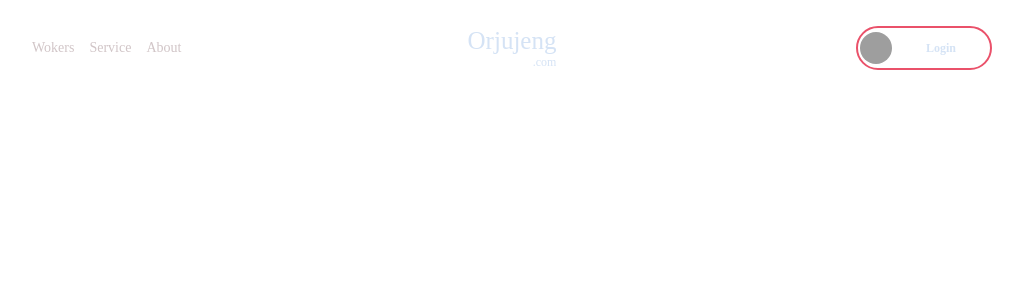
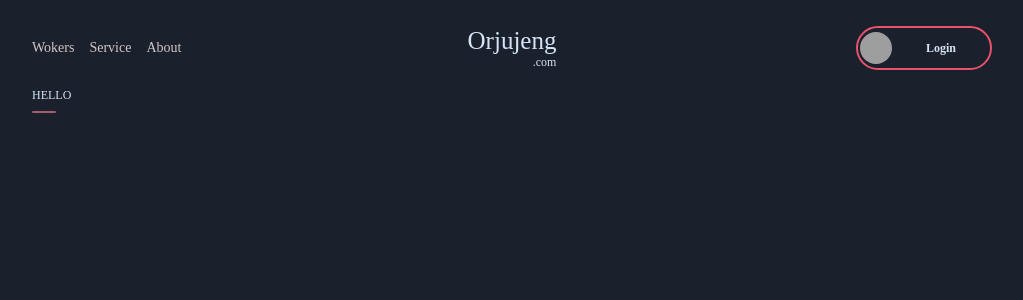
Before and after one commit to orjujeng/profile-frontend, a React (Vite) app: page / in a window 1280 px wide. Shown: the top 300 px of the page, without its empty margins (128-1151 px from the left). Built offline with nearby package versions, Linux system fonts and the light colour scheme; grey boxes are pictures that could not be loaded.

Commit message:
hello header desktop

```diff
--- /dev/null
+++ b/src/components/Introduction/Introduction.jsx
@@ -0,0 +1,17 @@
+import React from 'react'
+import Header from '../../public_components/Header/Header'
+import styles from '../../styles/Introduction.module.scss'
+export default function Introduction() {
+  return (
+    <>
+    <div className={styles.introductionWarp}>
+      {/* hello header */}
+      <Header title='HELLO'/>
+      {/* h1 */}
+      {/* h2 */}
+      {/* github button */}
+      {/* email button */}
+    </div>
+    </>
+  )
+}
--- a/src/pages/profile/index.jsx
+++ b/src/pages/profile/index.jsx
@@ -1,12 +1,16 @@
 import React from 'react'
 import Title from '../../components/Title/Title'
 import styles from '../../styles/Profile.module.scss'
+import Introduction from '../../components/Introduction/Introduction'
 export default function profile() {
   return (
     <>
     <div className={styles.titleWarp}>
       <Title/>
     </div>
+    <div className={styles.introductionWarp}>
+      <Introduction/>
+    </div>
     </>
   )
 }
--- /dev/null
+++ b/src/public_components/Header/Header.jsx
@@ -0,0 +1,15 @@
+import React from 'react'
+import styles from '../../public_style/Header.module.scss'
+export default function Header(props) {
+ const {title} = props
+  return (
+    <>
+    <div className={styles.title}>
+      {title}
+    </div>
+    <div className={styles.underline}>
+
+    </div>
+    </>
+  )
+}
--- a/src/public_style/CapsuleButtonApp.module.scss
+++ b/src/public_style/CapsuleButtonApp.module.scss
@@ -2,4 +2,5 @@
     margin-left: auto;
     width: 12px;
     padding-right: 10px;
+    color: #d1c5c7;
 }
--- /dev/null
+++ b/src/public_style/Header.module.scss
@@ -0,0 +1,15 @@
+.title
+{
+    color: #d5e3f5;
+    font-size: .75rem;
+    font-weight: 400;
+}
+.underline{
+    width: 1.5rem;
+    height: .125rem;
+    background-color: #a45b6b;
+    border: 0;
+    border-radius: .125rem;
+    margin-top: .5rem;
+    margin-bottom: 1.5rem;
+}
--- a/src/public_style/ListApp.module.scss
+++ b/src/public_style/ListApp.module.scss
@@ -2,4 +2,5 @@
     margin-right: auto;
     width: 12px;
     padding-right: 10px;
+    color: #d1c5c7;
 }
--- /dev/null
+++ b/src/styles/Introduction.module.scss
@@ -0,0 +1,7 @@
+.introductionWarp{
+    display: flex;
+    flex-direction: column;
+    justify-content: space-between;
+    align-items: flex-start;
+    width: 960px;
+}
--- a/src/styles/Profile.module.scss
+++ b/src/styles/Profile.module.scss
@@ -5,3 +5,14 @@
     justify-content: center;
     min-height: 80px;
 }
+
+.introductionWarp{
+    display: flex;
+    flex-direction: column;
+    align-items: center;
+    justify-content: center;
+}
+
+*{
+    background-color:#1a202c;
+}
```
